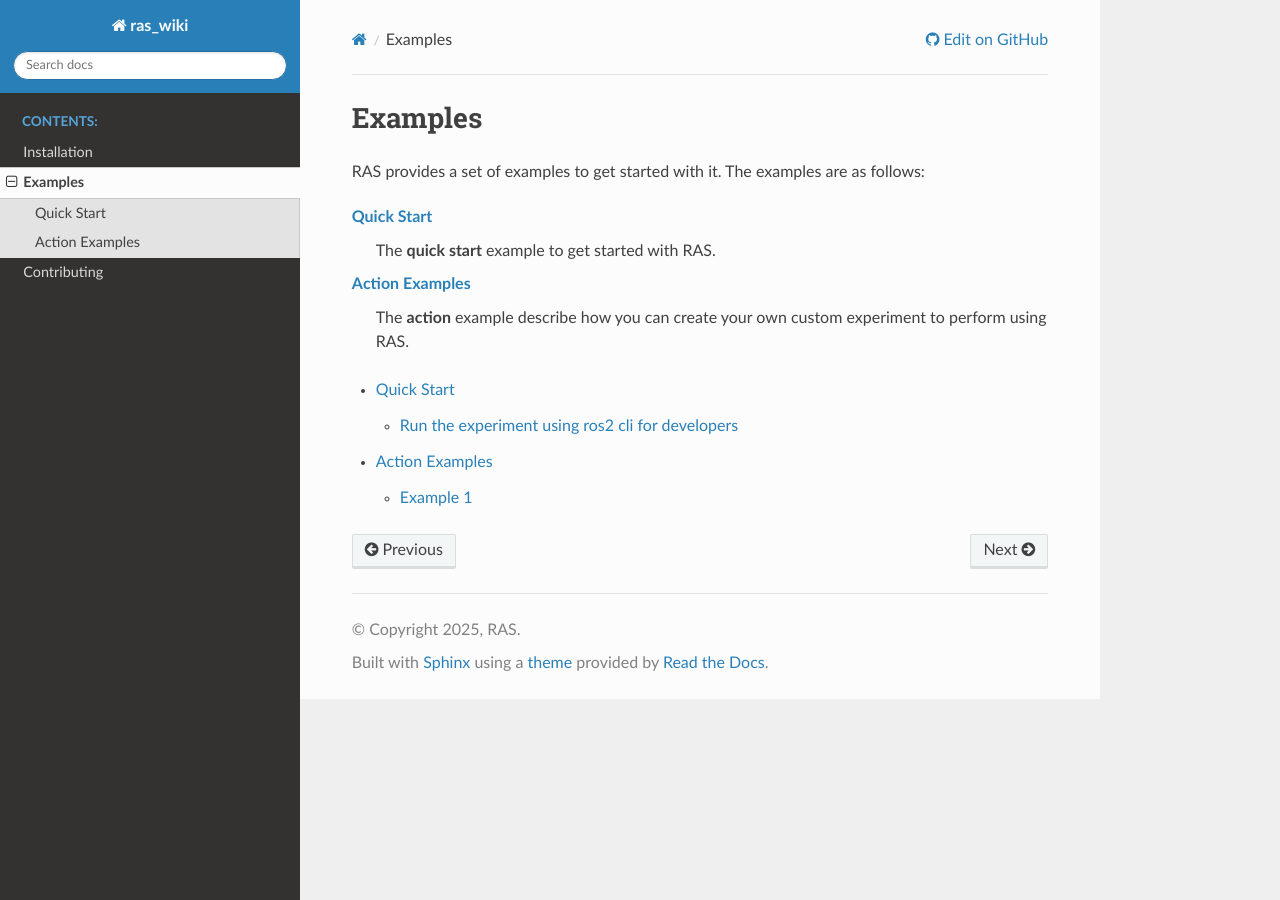
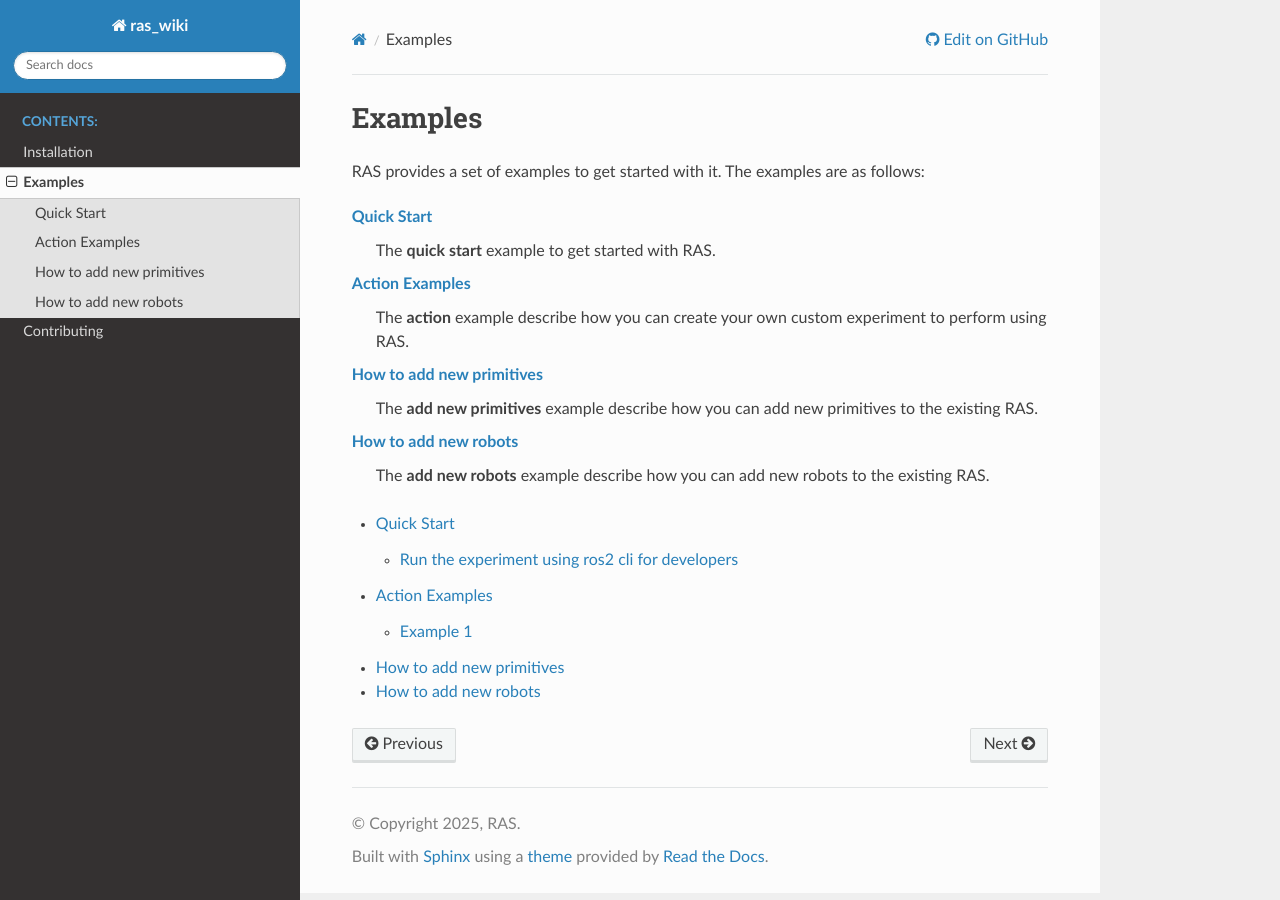
Before and after one commit to ras-ros2/ras_wiki, a Sphinx documentation site: the page built from source/example.rst, in a window 1280 px wide. Built offline with Sphinx 7.4.7 and the Read the Docs theme 3.1.0, drawn with Linux system fonts in a browser that asks for light colours.

Commit message:
template doc added for new primitive and robot guide

```diff
--- a/source/example.rst
+++ b/source/example.rst
@@ -9,9 +9,17 @@ RAS provides a set of examples to get started with it. The examples are as follo
 :doc:`Action Examples <examples/action_examples>`
     The **action** example describe how you can create your own custom experiment to perform using RAS.
 
+:doc:`How to add new primitives <examples/add_new_primitives>`
+    The **add new primitives** example describe how you can add new primitives to the existing RAS.
+
+:doc:`How to add new robots <examples/add_new_robots>`
+    The **add new robots** example describe how you can add new robots to the existing RAS.
+
 
 .. toctree::
    :maxdepth: 2
 
    examples/quick_start
    examples/action_examples
+   examples/add_new_primitives
+   examples/add_new_robots
--- /dev/null
+++ b/source/examples/add_new_primitives.rst
@@ -0,0 +1,2 @@
+How to add new primitives
+==========================
--- /dev/null
+++ b/source/examples/add_new_robots.rst
@@ -0,0 +1,2 @@
+How to add new robots
+======================
```
